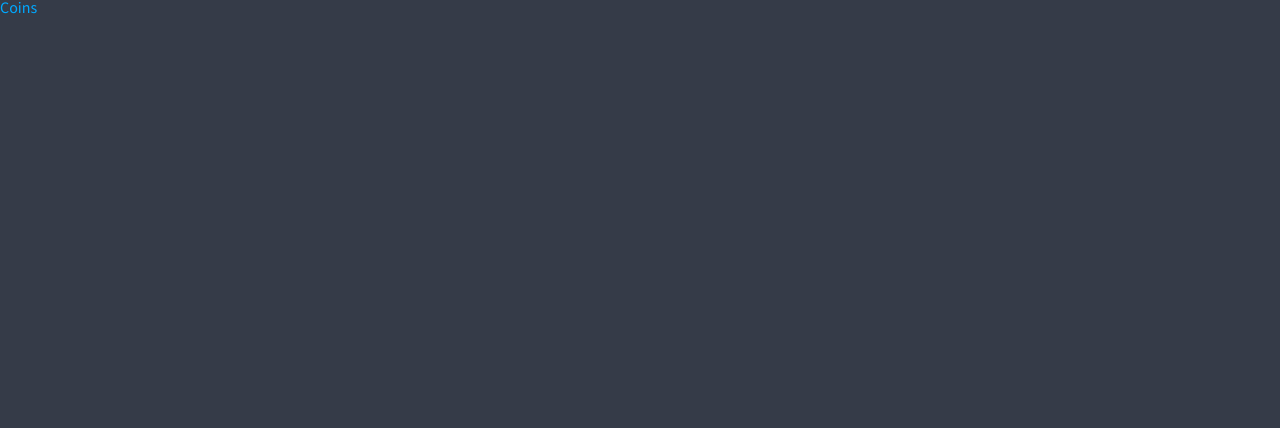
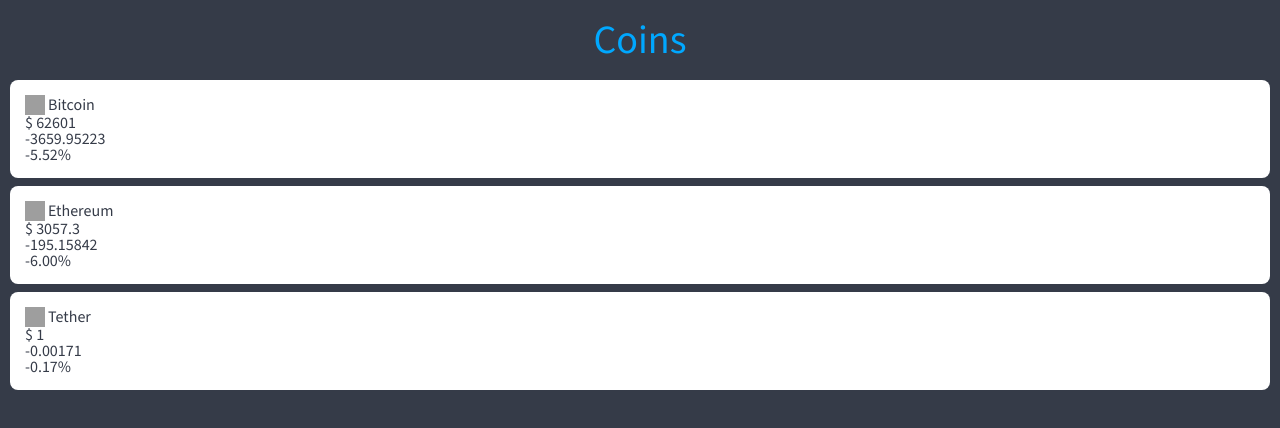
Before and after one commit to sbtiffanykim/crypto-tracker, a React (Vite) app: page / in a window 1280 px wide. Shown: the top 428 px of the page. Built offline with nearby package versions, Linux system fonts and the light colour scheme; grey boxes are pictures that could not be loaded.

Commit message:
configure the front page

```diff
--- a/src/App.tsx
+++ b/src/App.tsx
@@ -14,6 +14,7 @@
   }
   a {
       text-decoration: none;
+      color: inherit;
   }
 `;
 
--- a/src/Router.tsx
+++ b/src/Router.tsx
@@ -1,6 +1,6 @@
 import { createBrowserRouter } from 'react-router-dom';
 import App from './App';
-import Coin from './routes/Coin';
+import CoinDetail from './routes/CoinDetail';
 import Coins from './routes/Coins';
 
 const router = createBrowserRouter([
@@ -14,7 +14,7 @@
       },
       {
         path: ':coinId',
-        element: <Coin />,
+        element: <CoinDetail />,
       },
     ],
   },
--- a/src/routes/Coin.tsx
+++ /dev/null
@@ -1,8 +0,0 @@
-import { useParams } from 'react-router-dom';
-
-function Coin() {
-  const { coinId } = useParams();
-  return <h1>Coin: {coinId}</h1>;
-}
-
-export default Coin;
--- /dev/null
+++ b/src/routes/CoinDetail.tsx
@@ -0,0 +1,10 @@
+import { useState } from 'react';
+import { useLocation, useParams } from 'react-router-dom';
+import styled from 'styled-components';
+
+function CoinDetail() {
+  const { coinId } = useParams();
+  return <h1>Coin: {coinId}</h1>;
+}
+
+export default CoinDetail;
--- /dev/null
+++ b/src/routes/CoinItem.tsx
@@ -0,0 +1,56 @@
+import React from 'react';
+import { Link } from 'react-router-dom';
+import styled from 'styled-components';
+
+interface ICoinItem {
+  id: string;
+  name: string;
+  image: string;
+  current_price: number;
+  market_cap_rank: number;
+  price_change_24h: number;
+  price_change_percentage_24h: number;
+}
+
+const Coin = styled.div`
+  background-color: white;
+  color: ${(props) => props.theme.bgColor};
+  padding: 15px;
+  margin-bottom: 8px;
+  border-radius: 8px;
+  transition: color 0.2s ease-in-out;
+  display: block;
+  &:hover {
+    color: ${(props) => props.theme.accentColor};
+  }
+`;
+
+const CoinImg = styled.img`
+  height: 20px;
+  width: 20px;
+  margin-right: 3px;
+`;
+
+const Wrapper = styled.div`
+  display: flex;
+  align-items: center;
+`;
+
+function CoinItem({ ...coin }: ICoinItem) {
+  console.log(coin);
+  return (
+    <Link to={`/${coin.id}`} state={coin.name}>
+      <Coin>
+        <Wrapper>
+          <CoinImg src={coin.image} alt={coin.id} />
+          <div>{coin.name}</div>
+        </Wrapper>
+        <div>$ {coin.current_price}</div>
+        <div>{coin.price_change_24h.toFixed(5)}</div>
+        <div>{coin.price_change_percentage_24h.toFixed(2)}%</div>
+      </Coin>
+    </Link>
+  );
+}
+
+export default CoinItem;
--- a/src/routes/Coins.tsx
+++ b/src/routes/Coins.tsx
@@ -1,11 +1,169 @@
 import styled from 'styled-components';
+import CoinItem from './CoinItem';
+import { useEffect, useState } from 'react';
+
+const Container = styled.div`
+  padding: 0px 10px;
+`;
+
+const Header = styled.header`
+  height: 10vh;
+  display: flex;
+  justify-content: center;
+  align-items: center;
+`;
+
+const CoinsList = styled.ul``;
 
 const Title = styled.h1`
   color: ${(props) => props.theme.accentColor};
+  font-size: 40px;
 `;
 
+const Loader = styled.div``;
+
+// only use for the dev purpose
+const coins = [
+  {
+    id: 'bitcoin',
+    symbol: 'btc',
+    name: 'Bitcoin',
+    image: 'https://assets.coingecko.com/coins/images/1/large/bitcoin.png?1696501400',
+    current_price: 62601,
+    market_cap: 1233398111599,
+    market_cap_rank: 1,
+    fully_diluted_valuation: 1315844009835,
+    total_volume: 45070682801,
+    high_24h: 66353,
+    low_24h: 61714,
+    price_change_24h: -3659.9522322724224,
+    price_change_percentage_24h: -5.52356,
+    market_cap_change_24h: -72512797918.14624,
+    market_cap_change_percentage_24h: -5.55266,
+    circulating_supply: 19684218.0,
+    total_supply: 21000000.0,
+    max_supply: 21000000.0,
+    ath: 73738,
+    ath_change_percentage: -15.02442,
+    ath_date: '2024-03-14T07:10:36.635Z',
+    atl: 67.81,
+    atl_change_percentage: 92305.48978,
+    atl_date: '2013-07-06T00:00:00.000Z',
+    roi: null,
+    last_updated: '2024-04-16T11:23:37.405Z',
+  },
+  {
+    id: 'ethereum',
+    symbol: 'eth',
+    name: 'Ethereum',
+    image: 'https://assets.coingecko.com/coins/images/279/large/ethereum.png?1696501628',
+    current_price: 3057.3,
+    market_cap: 366727982133,
+    market_cap_rank: 2,
+    fully_diluted_valuation: 366727982133,
+    total_volume: 23789072006,
+    high_24h: 3252.45,
+    low_24h: 3014.6,
+    price_change_24h: -195.15841846837202,
+    price_change_percentage_24h: -6.00034,
+    market_cap_change_24h: -24167423551.470337,
+    market_cap_change_percentage_24h: -6.18258,
+    circulating_supply: 120070407.696719,
+    total_supply: 120070407.696719,
+    max_supply: null,
+    ath: 4878.26,
+    ath_change_percentage: -37.3086,
+    ath_date: '2021-11-10T14:24:19.604Z',
+    atl: 0.432979,
+    atl_change_percentage: 706227.68523,
+    atl_date: '2015-10-20T00:00:00.000Z',
+    roi: {
+      times: 64.3662631281095,
+      currency: 'btc',
+      percentage: 6436.62631281095,
+    },
+    last_updated: '2024-04-16T11:23:38.404Z',
+  },
+  {
+    id: 'tether',
+    symbol: 'usdt',
+    name: 'Tether',
+    image: 'https://assets.coingecko.com/coins/images/325/large/Tether.png?1696501661',
+    current_price: 1.0,
+    market_cap: 108134007371,
+    market_cap_rank: 3,
+    fully_diluted_valuation: 108134007371,
+    total_volume: 78717436847,
+    high_24h: 1.003,
+    low_24h: 0.996768,
+    price_change_24h: -0.001705510172081093,
+    price_change_percentage_24h: -0.17025,
+    market_cap_change_24h: 258126505,
+    market_cap_change_percentage_24h: 0.23928,
+    circulating_supply: 108100162510.754,
+    total_supply: 108100162510.754,
+    max_supply: null,
+    ath: 1.32,
+    ath_change_percentage: -24.41451,
+    ath_date: '2018-07-24T00:00:00.000Z',
+    atl: 0.572521,
+    atl_change_percentage: 74.67797,
+    atl_date: '2015-03-02T00:00:00.000Z',
+    roi: null,
+    last_updated: '2024-04-16T11:20:02.288Z',
+  },
+];
+
+interface ICoin {
+  id: string;
+  name: string;
+  image: string;
+  current_price: number;
+  price_change_24h: number;
+  market_cap_rank: number;
+  price_change_percentage_24h: number;
+}
+
 function Coins() {
-  return <Title>Coins</Title>;
+  const [coinList, setCoinList] = useState<ICoin[]>([]);
+  const [loading, setLoading] = useState(true);
+
+  // useEffect(() => {
+  //   (async () => {
+  //     const response = await fetch(
+  //       'https://api.coingecko.com/api/v3/coins/markets?vs_currency=usd&order=market_cap_desc&per_page=30&page=1'
+  //     );
+  //     const json = await response.json();
+  //     setCoinList(json);
+  //     setLoading(false);
+  //   })();
+  // }, []);
+
+  useEffect(() => {
+    setLoading(false);
+  }, []);
+
+  return (
+    <Container>
+      <Header>
+        <Title>Coins</Title>
+      </Header>
+      {loading ? (
+        <Loader>Loading...</Loader>
+      ) : (
+        // <CoinsList>
+        //   {coinList.map((coin: ICoin) => (
+        //     <CoinItem key={coin.id} {...coin}></CoinItem>
+        //   ))}
+        // </CoinsList>
+        <CoinsList>
+          {coins.map((coin: ICoin) => (
+            <CoinItem key={coin.id} {...coin}></CoinItem>
+          ))}
+        </CoinsList>
+      )}
+    </Container>
+  );
 }
 
 export default Coins;
```
Lines whose indentation alone changed are shown as unchanged.
